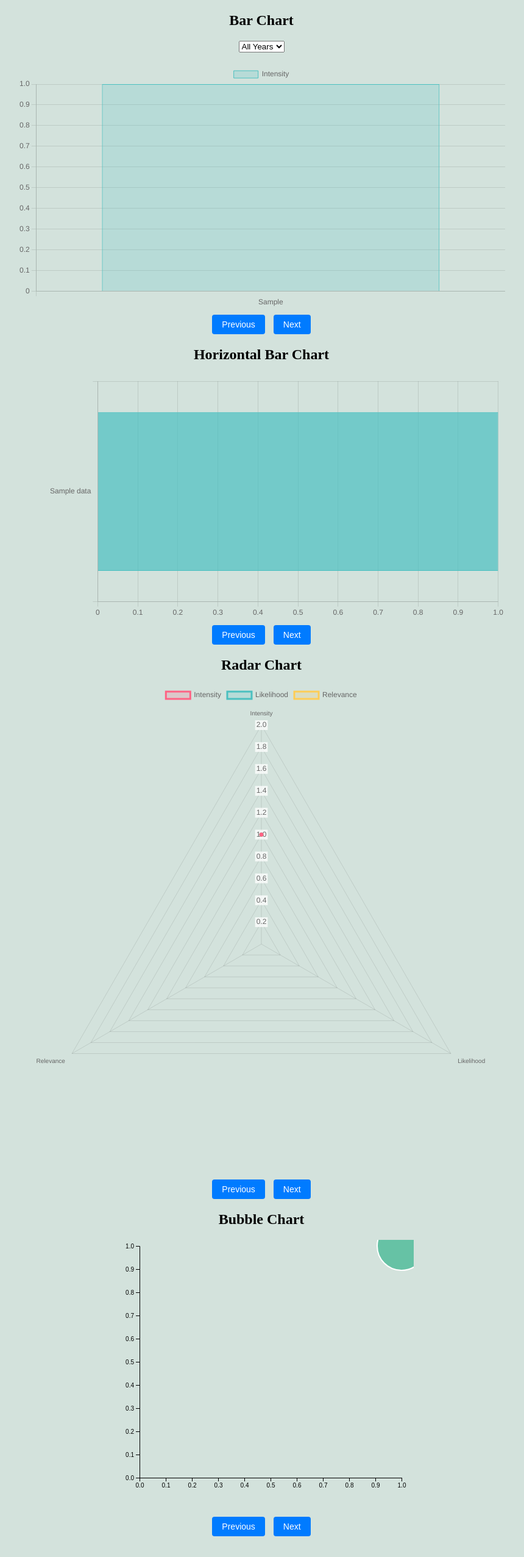
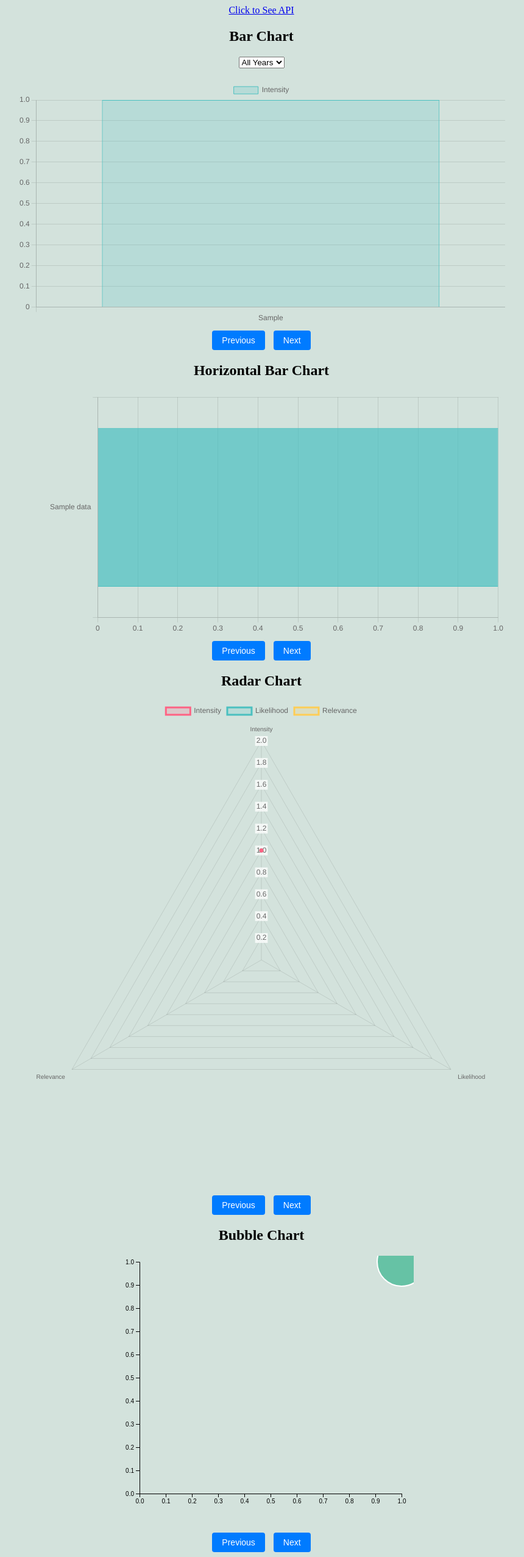
Before and after one commit to deepak982/visualization, a Django app: page / in a window 1280 px wide. Shown: the whole page at 61% size, without its empty margins (211-1071 px from the left). Before the commit the page ends 2519 px from the top, so only its background shows below. Run offline with Django 4.2, Linux system fonts and the light colour scheme; tables that the repository leaves empty hold one stand-in row (values such as "Sample post"); some libraries are stand-ins or nearby versions.

Commit message:
Update index.html

```diff
--- a/mainapp/templates/index.html
+++ b/mainapp/templates/index.html
@@ -59,6 +59,12 @@
     </style>
 </head>
 <body>
+
+    <div class="container">
+        <a href="/api/data/">Click to See API</a>
+        </div>
+    </div>
+
     <div class="container">
         <h2>Bar Chart</h2>
         <select id="yearFilter" onchange="filterByYear()">
```
